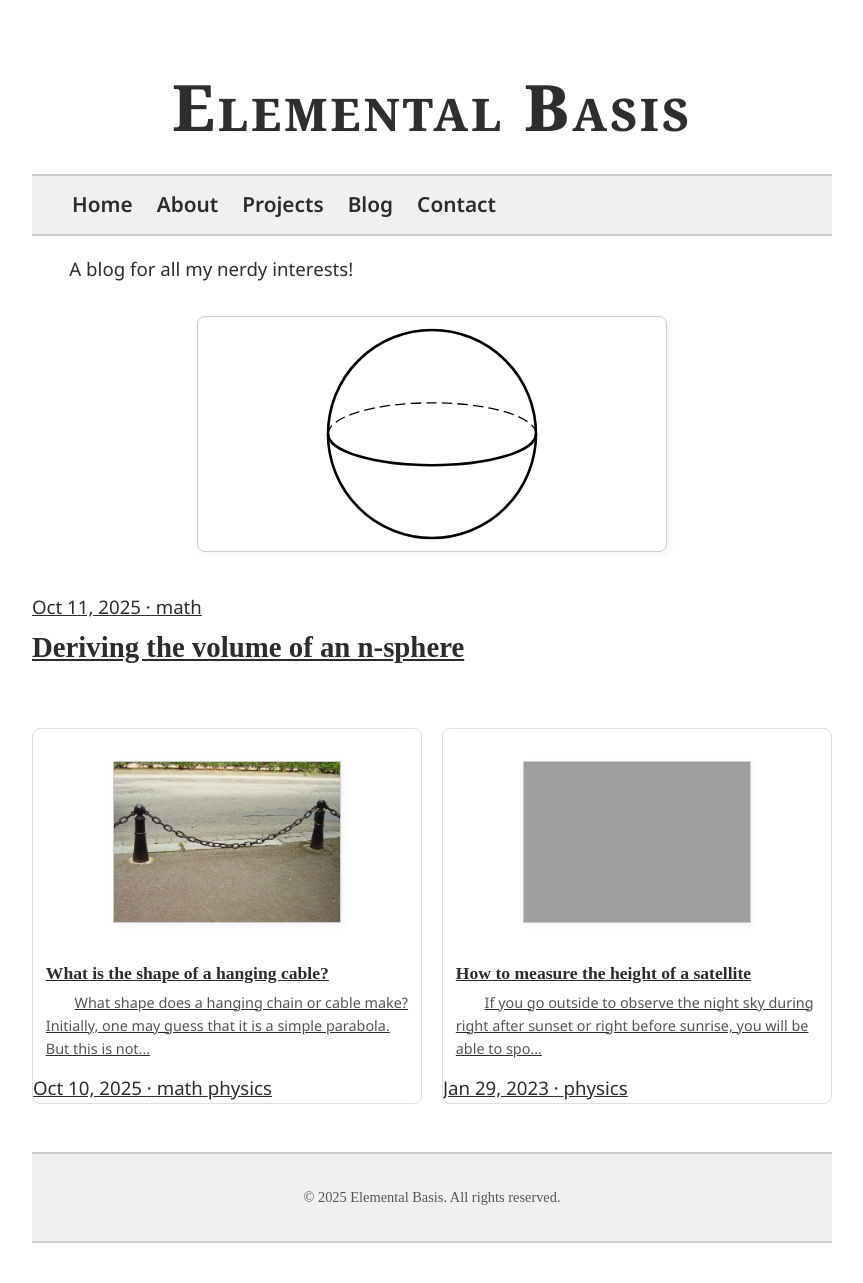
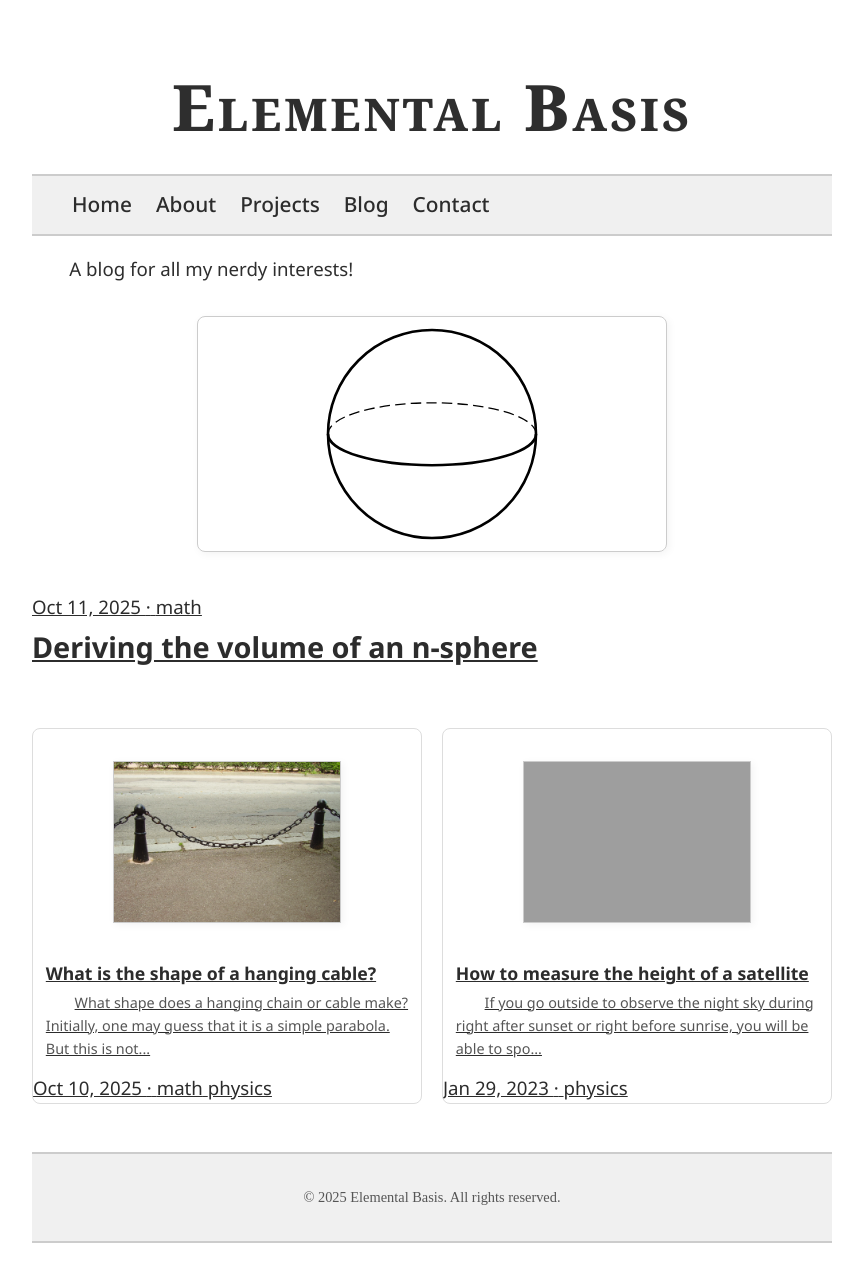
Before and after one commit to elementalbasis/elementalbasis.com, a Jekyll site: the page built from index.md, in a window 1280 px wide. Shown: the whole page, without its empty margins (208-1071 px from the left). Built offline with Jekyll 4.4.1, drawn with Linux system fonts in a browser that asks for light colours; grey boxes are pictures that could not be loaded.

Commit message:
Changed the font of heading titles to sans serif.

```diff
--- a/assets/css/main.css
+++ b/assets/css/main.css
@@ -128,7 +128,7 @@ footer {
   font-weight: 600;*/
   font-size: 1.3rem;
   font-family: 'Noto Sans';
-  font-weight: 600;
+  font-weight: 500;
   /*transition: color 0.5s ease;*/
 }
 
@@ -142,7 +142,7 @@ footer {
 /* Style the rest of the document */
 
 h1, h2, h3 {
-	font-family: /*'C059',*/ serif;
+	font-family: 'Noto Sans', sans-serif;
 	line-height: 1.2;
 }
 
```
